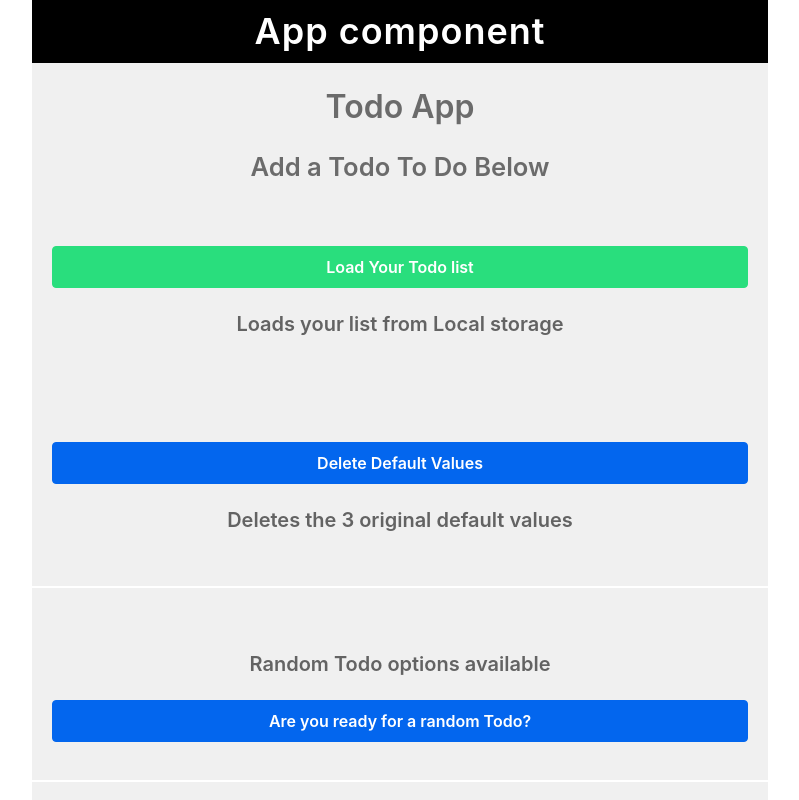
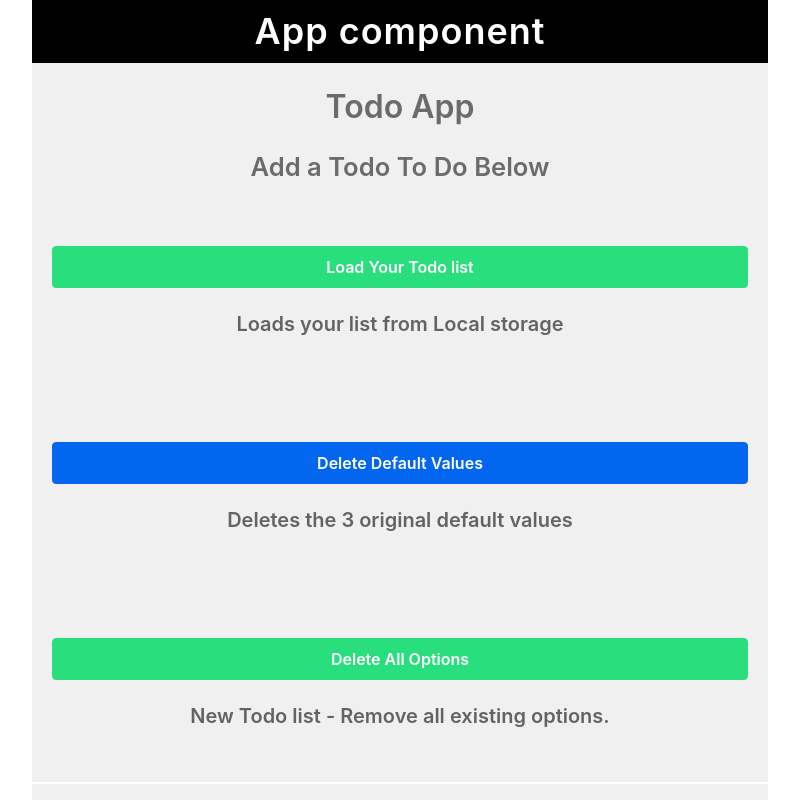
Before and after one commit to stefan22/rjsx, a React (Create React App) app: page / in a window 1280 px wide. Shown: the top 800 px of the page, without its empty margins (240-1039 px from the left). Built offline with nearby package versions, Linux system fonts and the light colour scheme.

Commit message:
[delete-all]delete all button added

```diff
--- a/src/js/App.js
+++ b/src/js/App.js
@@ -2,8 +2,9 @@ import React, {Component} from 'react';
 import '../scss/App.scss';
 
 class App extends Component {
+
   constructor(props, options, random) {
-    super(props);
+    super(props,options,random);
     this.options = options;
     this.random = random;
     this.state = {
@@ -15,6 +16,7 @@ class App extends Component {
     this.removeTodo = this.removeTodo.bind(this);
     this.handleTodoList = this.handleTodoList.bind(this);
     this.handleDeleteDefaults = this.handleDeleteDefaults.bind(this);
+    this.handleDeleteAll = this.handleDeleteAll.bind(this);
     this.resetH3 = this.resetH3.bind(this);
   }
 
@@ -50,6 +52,12 @@ class App extends Component {
         }
       })
     );
+  }
+
+  handleDeleteAll() {
+    this.setState(() => ({
+      options: []
+    }));
   }
 
   handleRandomTodo() {
@@ -95,6 +103,7 @@ class App extends Component {
             resetH3={this.resetH3}
             handleTodoList={this.handleTodoList}
             handleDeleteDefaults={this.handleDeleteDefaults}
+            handleDeleteAll={this.handleDeleteAll}
             handleRandomTodo={this.handleRandomTodo}
           />
 
@@ -123,6 +132,7 @@ class Header extends Component {
     super(props);
     this.handleTodoList = this.handleTodoList.bind(this);
     this.handleDeleteDefaults = this.handleDeleteDefaults.bind(this);
+    this.handleDeleteAll = this.handleDeleteAll.bind(this);
   }
 
   handleTodoList() {
@@ -136,7 +146,13 @@ class Header extends Component {
     this.props.resetH3();
   }
 
+  handleDeleteAll() {
+    this.props.handleDeleteAll();
+    this.props.resetH3();
+  }
+
   render() {
+    console.log(this);
     return (
       <div className="header-comp flex-large flex-small">
         <h2 className="text-center">Todo App</h2>
@@ -153,10 +169,22 @@ class Header extends Component {
         </div>
         <div className="content-section">
           <div className="block margin-top text-center">
-            <button className="full-button" onClick={this.handleDeleteDefaults}>
+            <button
+              className="full-button"
+              onClick={this.handleDeleteDefaults}>
 							Delete Default Values
             </button>
             <h4 className="block margin-top">Deletes the 3 original default values</h4>
+          </div>
+        </div>
+        <div className="content-section">
+          <div className="block margin-top text-center">
+            <button
+              className="full-button accent-button"
+              onClick={this.handleDeleteAll}>
+							Delete All Options
+            </button>
+            <h4 className="block margin-top">New Todo list - Remove all existing options.</h4>
           </div>
         </div>
       </div>
```
